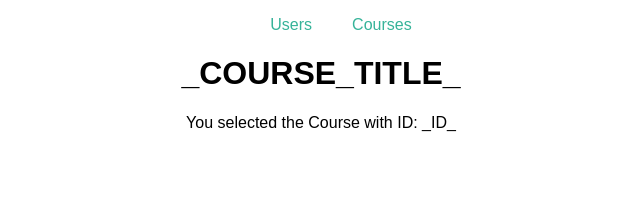
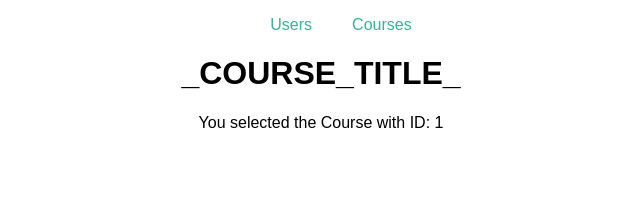
Before and after one commit to BulcsuFarmasi/react-router-assigment, a React (Create React App) app: page /course/1 in a window 1280 px wide. Shown: the top 204 px of the page, without its empty margins (319-959 px from the left). Built offline with nearby package versions, Linux system fonts and the light colour scheme.

Commit message:
pass id to course component

```diff
--- a/src/App.js
+++ b/src/App.js
@@ -41,7 +41,7 @@ class App extends Component {
             <Switch>
               <Route path="/users" component={Users} />
               <Route path="/courses" component={Courses} />
-              <Route path="/course" component={Course} />
+              <Route path="/course/:id" component={Course} />
               <Route />
             </Switch>
           </div>
--- a/src/containers/Course/Course.js
+++ b/src/containers/Course/Course.js
@@ -1,11 +1,11 @@
-import React, { Component } from 'react';
+import React, { Component } from "react";
 
 class Course extends Component {
-    render () {
+  render() {
     return (
       <div>
         <h1>_COURSE_TITLE_</h1>
-                <p>You selected the Course with ID: _ID_</p>
+        <p>You selected the Course with ID: {this.props.match.params.id}</p>
       </div>
     );
   }
--- a/src/containers/Courses/Courses.js
+++ b/src/containers/Courses/Courses.js
@@ -11,8 +11,8 @@ class Courses extends Component {
     ]
   };
 
-  navigateHandler = () => {
-    this.props.history.push("/course");
+  navigateHandler = id => {
+    this.props.history.push("/course/" + id);
   };
 
   render() {
@@ -25,7 +25,7 @@ class Courses extends Component {
               <article
                 className="Course"
                 key={course.id}
-                onClick={this.navigateHandler}
+                onClick={() => this.navigateHandler(course.id)}
               >
                 {course.title}
               </article>
```
Lines whose indentation alone changed are shown as unchanged.
